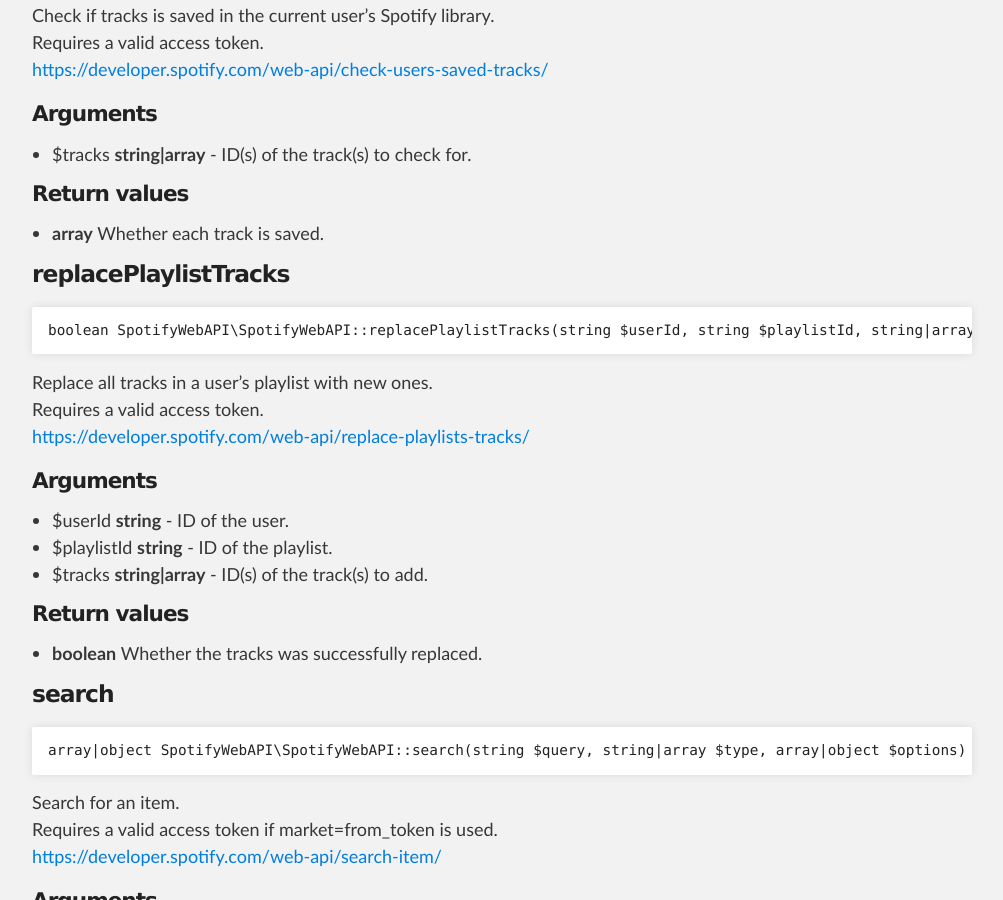
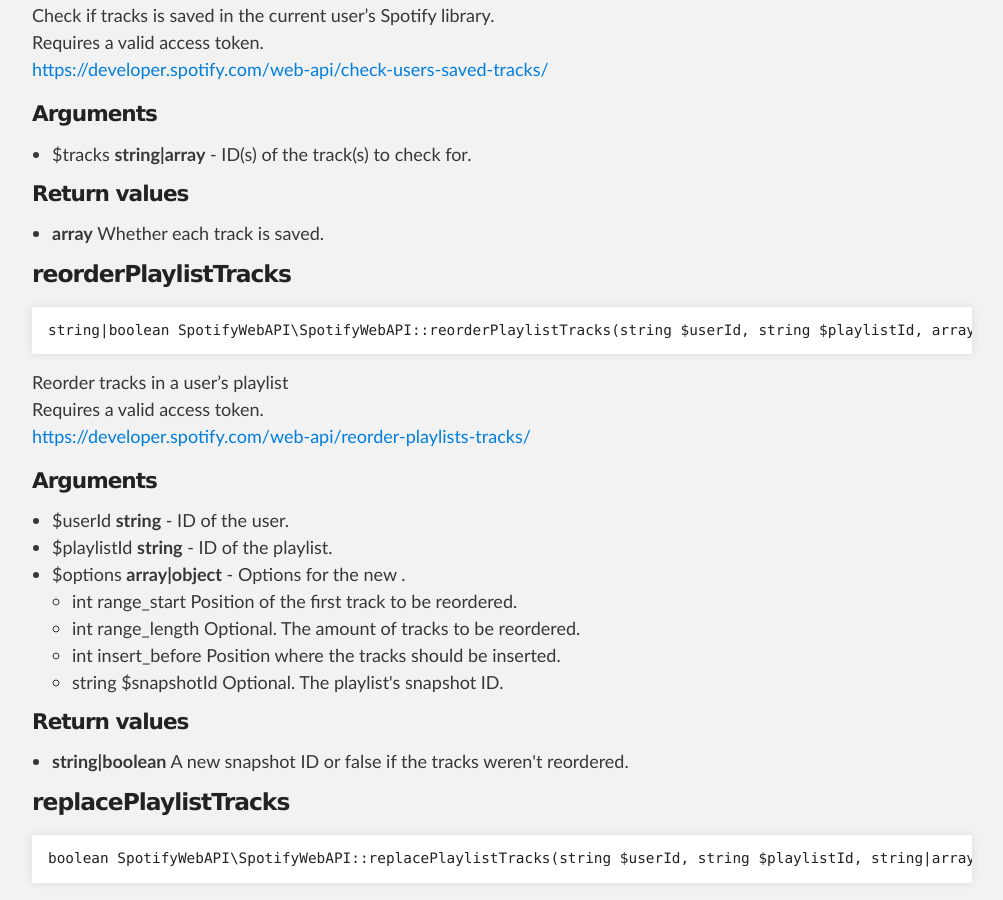
Before and after one commit to jwilsson/spotify-web-api-php, a Jekyll site: the page built from method-reference/spotifywebapi.md, in a window 1280 px wide and 900 px high, scrolled down 11727 px. Shown: the whole window, without its empty margins (138-1141 px from the left). Built offline with Jekyll 4.4.1, drawn with Linux system fonts in a browser that asks for light colours.

Commit message:
Add SpotifyWebAPI::reorderPlaylistTracks()

```diff
--- a/method-reference/spotifywebapi.md
+++ b/method-reference/spotifywebapi.md
@@ -547,6 +547,30 @@ Requires a valid access token.<br>
 
 
 
+### reorderPlaylistTracks
+
+    string|boolean SpotifyWebAPI\SpotifyWebAPI::reorderPlaylistTracks(string $userId, string $playlistId, array|object $options)
+
+Reorder tracks in a user's playlist<br>
+Requires a valid access token.<br>
+[https://developer.spotify.com/web-api/reorder-playlists-tracks/](https://developer.spotify.com/web-api/reorder-playlists-tracks/)
+
+#### Arguments
+* $userId **string** - ID of the user.
+* $playlistId **string** - ID of the playlist.
+* $options **array\|object** - Options for the new .
+    * int range_start Position of the first track to be reordered.
+    * int range_length Optional. The amount of tracks to be reordered.
+    * int insert_before Position where the tracks should be inserted.
+    * string $snapshotId Optional. The playlist&#039;s snapshot ID.
+
+
+
+#### Return values
+* **string\|boolean** A new snapshot ID or false if the tracks weren&#039;t reordered.
+
+
+
 ### replacePlaylistTracks
 
     boolean SpotifyWebAPI\SpotifyWebAPI::replacePlaylistTracks(string $userId, string $playlistId, string|array $tracks)
```
